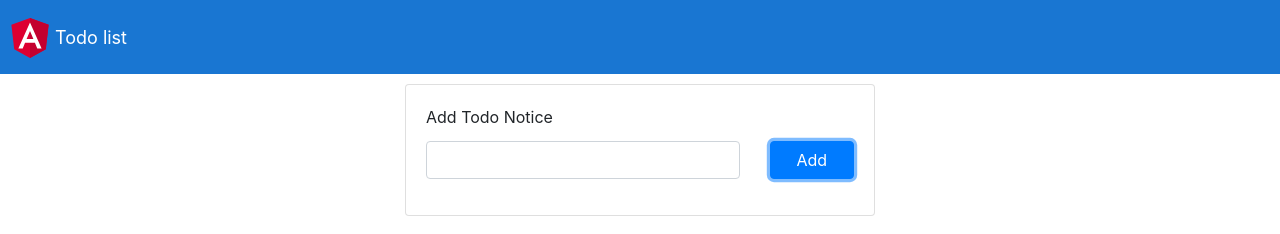
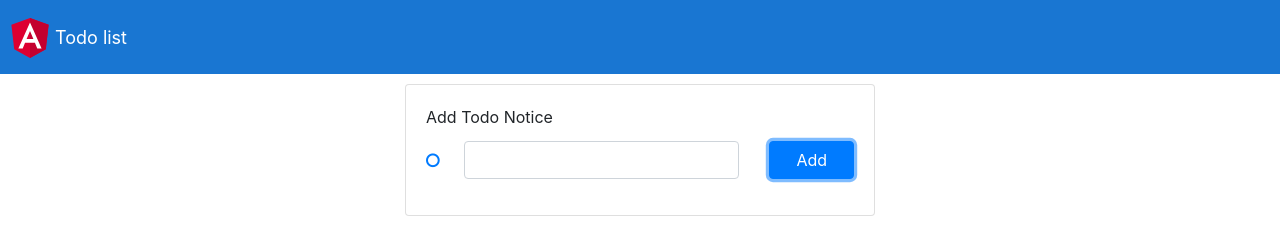
Before and after one commit to Miffael/ng-todolist, an Angular app: page / in a window 1280 px wide. Both pictures are taken after typing "Sample" into the empty fields and a click on the button "Add". Shown: the top 234 px of the page. Built offline with nearby package versions, Linux system fonts and the light colour scheme.

Commit message:
feat(Todo-list): add method to toggle all notice status

```diff
--- a/src/app/components/list-form/list-form.component.html
+++ b/src/app/components/list-form/list-form.component.html
@@ -6,14 +6,22 @@
           <div class="card-body">
             <p class="card-title">Add Todo Notice</p>
             <form action="" (submit)="$event.preventDefault()">
-              <div class="row justify-content-center">
-                <div class="col-12 col-sm-9">
+              <div class="row justify-content-center align-items-center">
+                <div class="col-1">
+                  <div class="form-group" *ngIf="notices.length">
+                    <button (click)="toggleAll()" class="btnIcon">
+                      <span *ngIf="hasUnckeded" class="fa fa-circle-o"></span>
+                      <span *ngIf="!hasUnckeded" class="fa fa-check-circle-o"></span>
+                    </button>
+                  </div>
+                </div>
+                <div class="col-11 col-sm-8">
                   <div class="form-group">
                     <input type="text" class="form-control" [(ngModel)]="noticeText" name="noticeText" (keyup)=" checkKeyEnter($event) ? addNotice(noticeText) : false">
                   </div>
                 </div>
                 <div class="col-6 col-sm-3">
-                  <div class="action">
+                  <div class="form-group action">
                     <button class="btn btn-primary" type="button" (click)="addNotice(noticeText);">Add</button>
                   </div>
                 </div>
--- a/src/app/components/list-form/list-form.component.ts
+++ b/src/app/components/list-form/list-form.component.ts
@@ -1,6 +1,7 @@
 import { Component, OnInit, Input } from '@angular/core';
 
 import {NoticeService} from '../../services/notice.service';
+import {Notice} from '../../model/intefaces';
 
 @Component({
   selector: 'app-list-form',
@@ -8,9 +9,13 @@ import {NoticeService} from '../../services/notice.service';
   styleUrls: ['./list-form.component.scss']
 })
 export class ListFormComponent implements OnInit {
+  notices: Notice[];
+  hasUnckeded: boolean = false;
   @Input() noticeText: string;
 
-  constructor(private noticeService: NoticeService) { }
+  constructor(private noticeService: NoticeService) {
+    this.notices = [] as Notice[];
+  }
 
   checkKeyEnter($event): boolean {
     return $event.code === 'Enter';
@@ -21,8 +26,24 @@ export class ListFormComponent implements OnInit {
       this.noticeText = '';
       this.noticeService.addNotice(text);
     }
+    this.hasUnckeded = this.toggleAllCheck();
+  }
+
+  toggleAll(): void {
+    this.noticeService.toggleAll();
+  }
+
+  toggleAllCheck(): boolean {
+    const countUnchecked = this.notices.reduce( function (hasUnckeded, item) {
+      return (item.status === 0) ? true : hasUnckeded;
+    }, false);
+    return countUnchecked;
   }
 
   ngOnInit() {
+    this.noticeService.noticeUpdate.subscribe( notices => {
+      this.notices = notices;
+      this.hasUnckeded = this.toggleAllCheck();
+    });
   }
 }
--- a/src/app/services/notice.service.ts
+++ b/src/app/services/notice.service.ts
@@ -18,10 +18,24 @@ export class NoticeService {
       status: 0
     };
     this.notices.push(notice as Notice);
+    this.noticeUpdate.next(this.notices)
   }
 
   toggleStatus(index: number): void {
     this.notices[index].status = this.notices[index].status ? 0 : 1;
+    this.noticeUpdate.next(this.notices);
+  }
+
+  toggleAll(): void {
+    const countComplite = this.notices.reduce( function (countComplete, item): any {
+      return item.status === 0 ? ++countComplete : countComplete;
+    }, 0);
+    if (countComplite) {
+      this.notices.map(item => {item.status = 1;});
+    } else {
+      this.notices.map(item => {item.status = 0;});
+    }
+    this.noticeUpdate.next(this.notices);
   }
 
   removeNotice(index: number): void {
```
